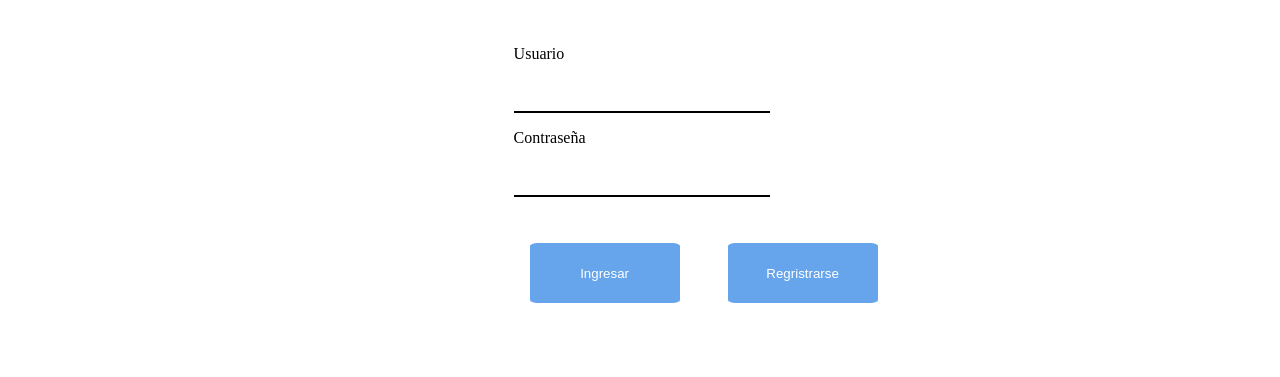
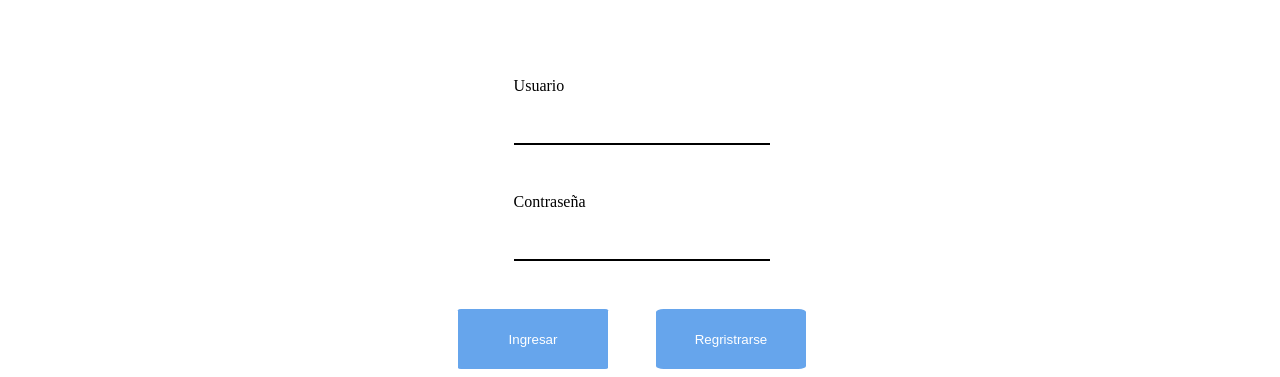
Before and after one commit to Arem58/Proyecto-Software, an Electron app: page src/html/login.html in a window 1280 px wide. Shown: the part 484-861 px from the top of the page. Before the commit the page ends 800 px from the top, so only its background shows below. Drawn offline with Linux system fonts and the light colour scheme; no server answers.

Commit message:
css login

```diff
--- a/src/css/login.css
+++ b/src/css/login.css
@@ -1,5 +1,8 @@
 body{
     background-color: #ffffff;
+    display: flex;
+    flex-direction: column;
+    justify-content: center;
 }
 
 button{
@@ -47,7 +50,7 @@ p{
     position: relative;
     width: 150px;
     height: 60px;
-    border-radius: 5%;
+    border-radius: 2%;
     background-color: #66a5ec;
     border: none;
     color: white;
@@ -55,10 +58,19 @@ p{
     margin-right: 2rem;
 }
 
+.usertxt {
+    justify-content: center;
+}
+.passtxt {
+    justify-content: center;
+}
+
 .botones{
-    position: relative;
+    padding-top: 2rem;
+    display: flex;
+    justify-content: center;
+    flex-direction: row;
     top: 30px;
-    display: inline-flex;
     left: 40%;
 }
 .hdr{
--- a/src/html/login.html
+++ b/src/html/login.html
@@ -10,12 +10,12 @@
     <body>
         <div class="hdr"></div>
         <img src="../css/logo.png" alt="" class="logo">
-        <div class="txt">
-            <p>Usuario</p>
+        <div class="txt" >
+            <p class="usertxt">Usuario</p>
             <input type="text" class="usr" id="email">
         </div>
-        <div class="txt">
-            <p>Contraseña</p>
+        <div class="txt" >
+            <p class="passtxt">Contraseña</p>
             <input type="password" class="pass" id="passwd">
         </div>
         <div class="botones">
```
